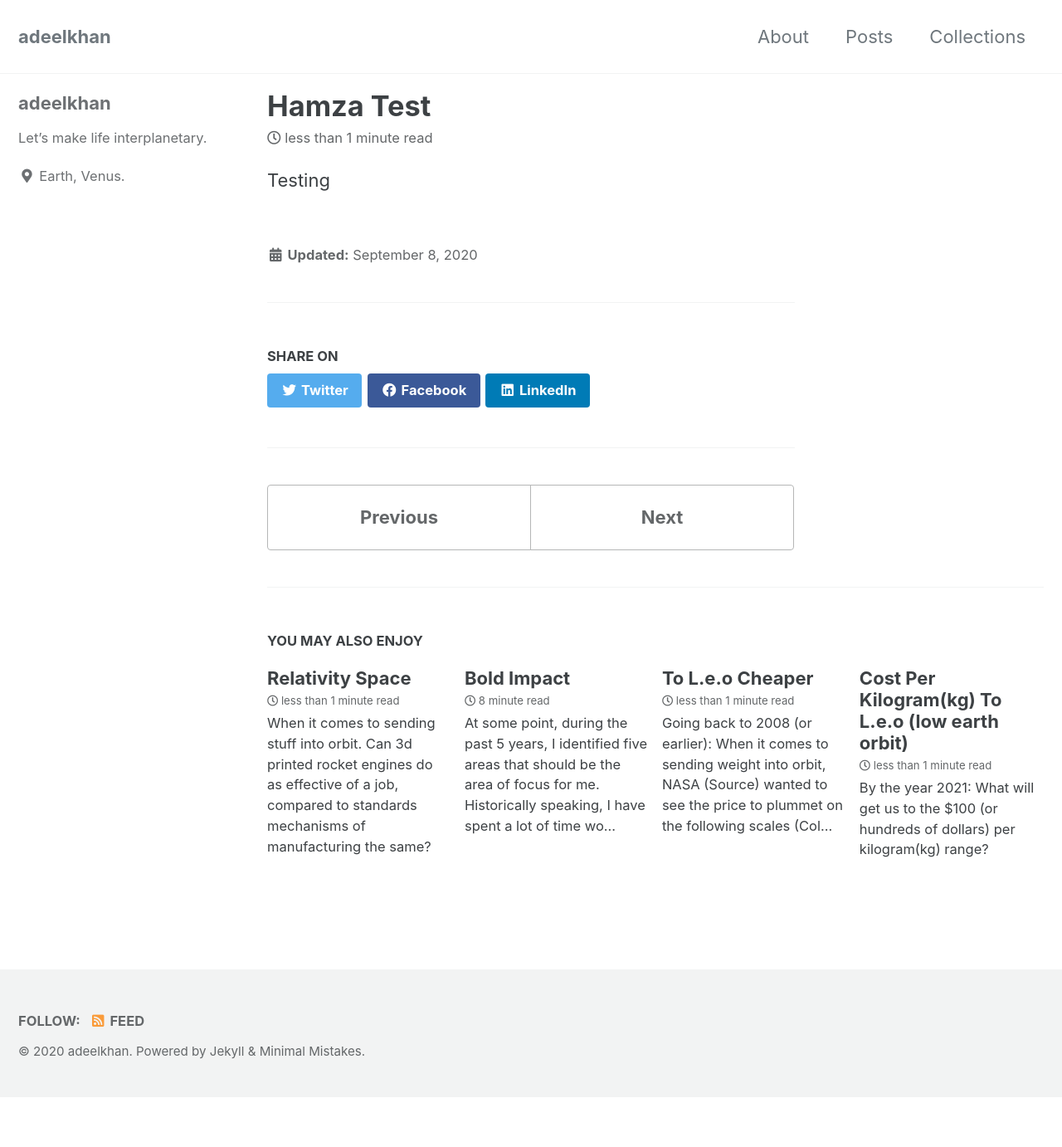
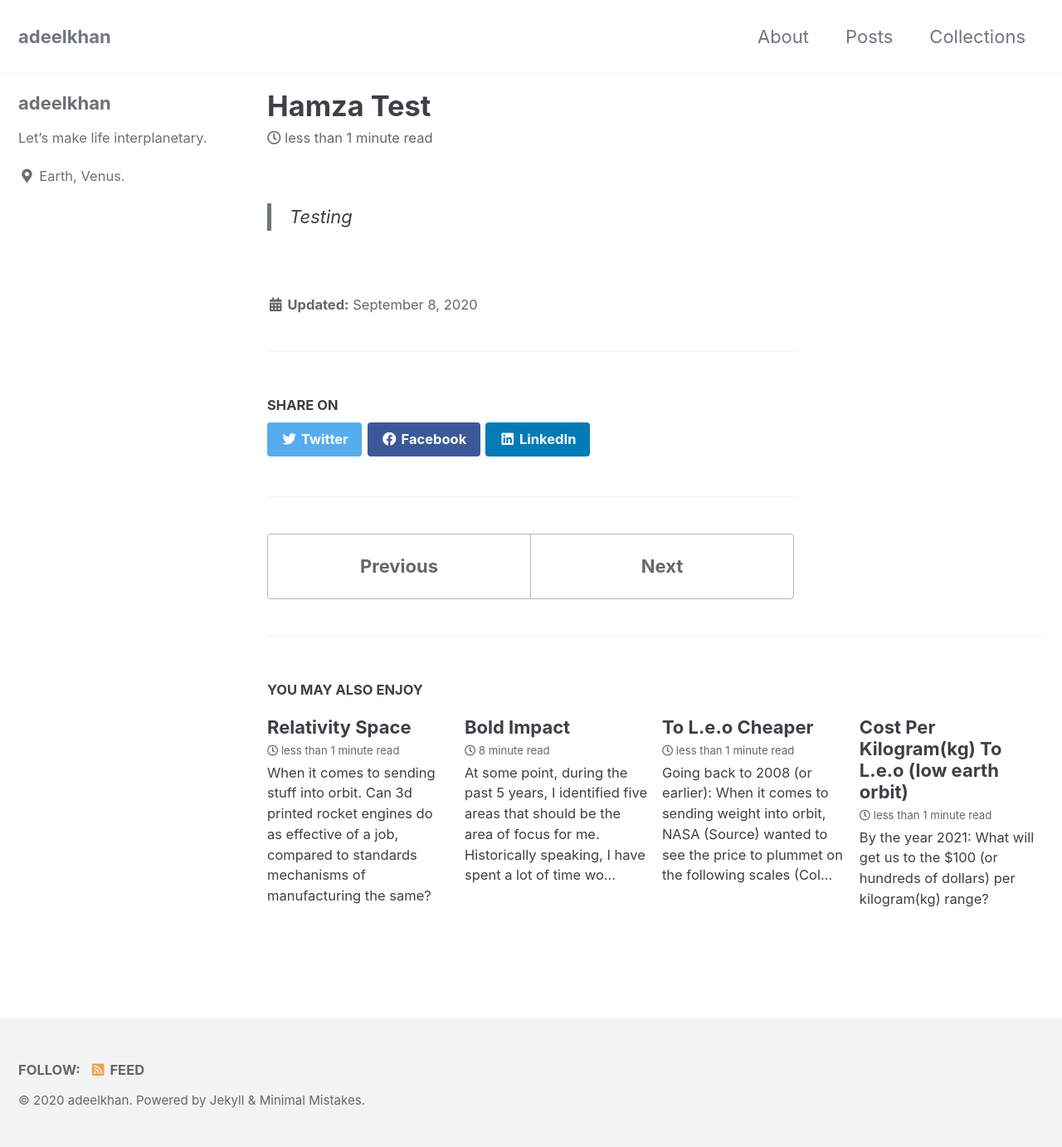
Before and after one commit to stellardreams/stellardreams.github.io, a Jekyll site: the page built from _posts/2020-09-08-Hamza-test.md, in a window 1280 px wide. Shown: the whole page at 83% size. Built offline with Jekyll 4.4.1, drawn with Linux system fonts in a browser that asks for light colours; cached includes are drawn as plain includes; before the commit the page ends 1322 px from its top, so only the background shows below that.

```diff
--- a/_posts/2020-09-08-Hamza-test.md
+++ b/_posts/2020-09-08-Hamza-test.md
@@ -1 +1 @@
-Testing
+>Testing
```
